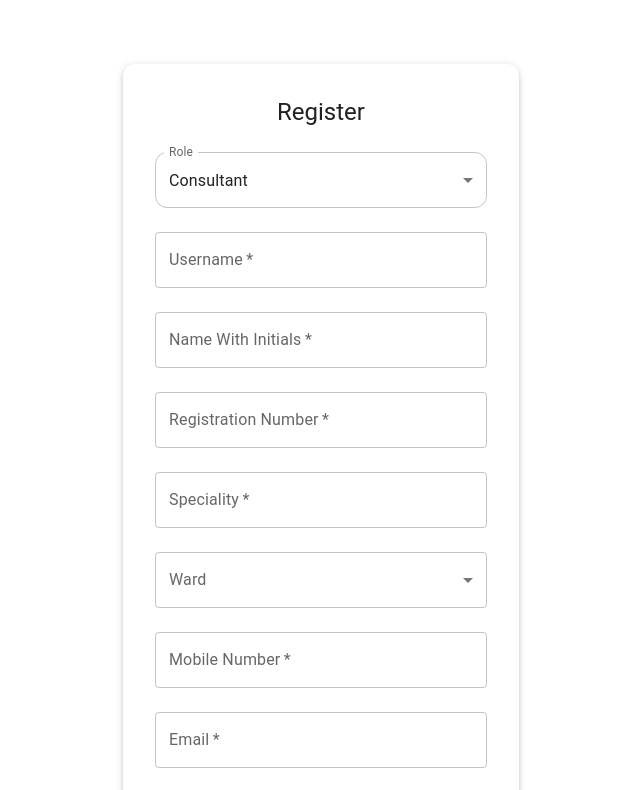
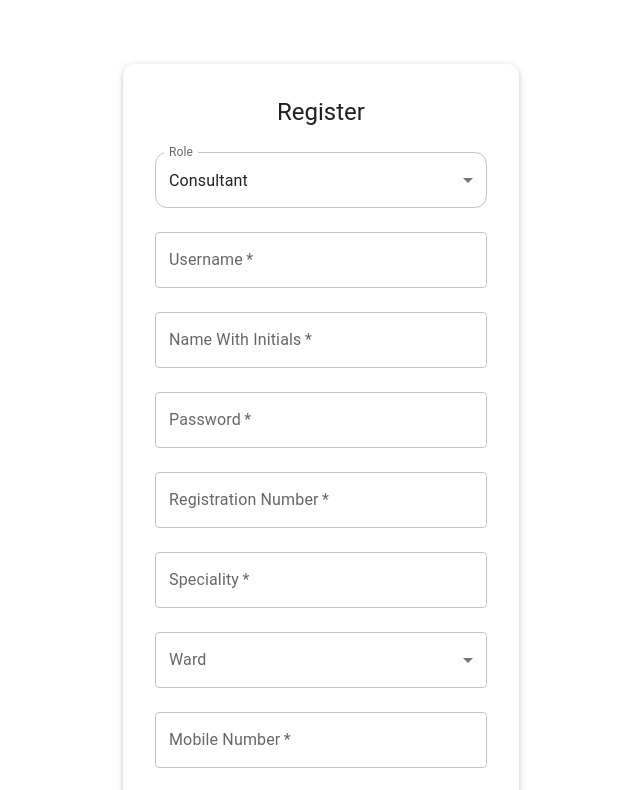
Before and after one commit to sameeraherath/Hdu_, a React (Vite) app in the folder client/: page /register in a window 1280 px wide. Shown: the top 790 px of the page, without its empty margins (319-959 px from the left). Built offline with nearby package versions, Linux system fonts and the light colour scheme.

Commit message:
Update form

```diff
--- a/client/src/pages/auth/Register.jsx
+++ b/client/src/pages/auth/Register.jsx
@@ -19,6 +19,7 @@ const Register = () => {
   const [role, setRole] = useState("Consultant");
   const [formData, setFormData] = useState({
     username: "",
+    password: "",
     nameWithInitials: "",
     registrationNumber: "",
     speciality: "",
@@ -39,9 +40,7 @@ const Register = () => {
   };
 
   const renderFormFields = () => {
-    switch (role) {
-      case "House Officer":
-        return (
+    const commonFields = (
       <>
         <TextField
           label="Username"
@@ -54,12 +53,13 @@ const Register = () => {
           sx={{ borderRadius: 3 }}
         />
         <TextField
-              label="Name With Initials"
+          label="Password"
+          type="password"
           variant="outlined"
           fullWidth
           margin="normal"
-              value={formData.nameWithInitials}
-              onChange={handleInputChange("nameWithInitials")}
+          value={formData.password}
+          onChange={handleInputChange("password")}
           required
           sx={{ borderRadius: 3 }}
         />
@@ -70,16 +70,6 @@ const Register = () => {
           margin="normal"
           value={formData.registrationNumber}
           onChange={handleInputChange("registrationNumber")}
-              required
-              sx={{ borderRadius: 3 }}
-            />
-            <TextField
-              label="Speciality"
-              variant="outlined"
-              fullWidth
-              margin="normal"
-              value={formData.speciality}
-              onChange={handleInputChange("speciality")}
           required
           sx={{ borderRadius: 3 }}
         />
@@ -129,7 +119,11 @@ const Register = () => {
         </FormControl>
       </>
     );
+
+    switch (role) {
+      case "House Officer":
       case "Medical Officer":
+      case "Consultant":
         return (
           <>
             <TextField
@@ -149,6 +143,17 @@ const Register = () => {
               margin="normal"
               value={formData.nameWithInitials}
               onChange={handleInputChange("nameWithInitials")}
+              required
+              sx={{ borderRadius: 3 }}
+            />
+            <TextField
+              label="Password"
+              type="password"
+              variant="outlined"
+              fullWidth
+              margin="normal"
+              value={formData.password}
+              onChange={handleInputChange("password")}
               required
               sx={{ borderRadius: 3 }}
             />
@@ -221,57 +226,7 @@ const Register = () => {
       case "Nurse":
         return (
           <>
-            <TextField
-              label="Username"
-              variant="outlined"
-              fullWidth
-              margin="normal"
-              value={formData.username}
-              onChange={handleInputChange("username")}
-              required
-              sx={{ borderRadius: 3 }}
-            />
-            <TextField
-              label="Registration Number"
-              variant="outlined"
-              fullWidth
-              margin="normal"
-              value={formData.registrationNumber}
-              onChange={handleInputChange("registrationNumber")}
-              required
-              sx={{ borderRadius: 3 }}
-            />
-            <FormControl fullWidth margin="normal">
-              <InputLabel>Ward</InputLabel>
-              <Select
-                value={formData.ward}
-                onChange={handleInputChange("ward")}
-                label="Ward"
-              >
-                <MenuItem value="Side A">Side A</MenuItem>
-                <MenuItem value="Side B">Side B</MenuItem>
-              </Select>
-            </FormControl>
-            <TextField
-              label="Mobile Number"
-              variant="outlined"
-              fullWidth
-              margin="normal"
-              value={formData.mobileNumber}
-              onChange={handleInputChange("mobileNumber")}
-              required
-              sx={{ borderRadius: 3 }}
-            />
-            <TextField
-              label="Email"
-              variant="outlined"
-              fullWidth
-              margin="normal"
-              value={formData.email}
-              onChange={handleInputChange("email")}
-              required
-              sx={{ borderRadius: 3 }}
-            />
+            {commonFields}
             <FormControl fullWidth margin="normal">
               <InputLabel>Grade</InputLabel>
               <Select
@@ -320,109 +275,6 @@ const Register = () => {
                 </MenuItem>
               </Select>
             </FormControl>
-
-            <FormControl fullWidth margin="normal">
-              <InputLabel>Sex</InputLabel>
-              <Select
-                value={formData.sex}
-                onChange={handleInputChange("sex")}
-                label="Sex"
-                required
-              >
-                <MenuItem value="Male">Male</MenuItem>
-                <MenuItem value="Female">Female</MenuItem>
-                <MenuItem value="Other">Other</MenuItem>
-              </Select>
-            </FormControl>
-          </>
-        );
-      case "Consultant":
-        return (
-          <>
-            <TextField
-              label="Username"
-              variant="outlined"
-              fullWidth
-              margin="normal"
-              value={formData.username}
-              onChange={handleInputChange("username")}
-              required
-              sx={{ borderRadius: 3 }}
-            />
-            <TextField
-              label="Name With Initials"
-              variant="outlined"
-              fullWidth
-              margin="normal"
-              value={formData.nameWithInitials}
-              onChange={handleInputChange("nameWithInitials")}
-              required
-              sx={{ borderRadius: 3 }}
-            />
-            <TextField
-              label="Registration Number"
-              variant="outlined"
-              fullWidth
-              margin="normal"
-              value={formData.registrationNumber}
-              onChange={handleInputChange("registrationNumber")}
-              required
-              sx={{ borderRadius: 3 }}
-            />
-            <TextField
-              label="Speciality"
-              variant="outlined"
-              fullWidth
-              margin="normal"
-              value={formData.speciality}
-              onChange={handleInputChange("speciality")}
-              required
-              sx={{ borderRadius: 3 }}
-            />
-            <FormControl fullWidth margin="normal">
-              <InputLabel>Ward</InputLabel>
-              <Select
-                value={formData.ward}
-                onChange={handleInputChange("ward")}
-                label="Ward"
-              >
-                <MenuItem value="Side A">Side A</MenuItem>
-                <MenuItem value="Side B">Side B</MenuItem>
-              </Select>
-            </FormControl>
-            <TextField
-              label="Mobile Number"
-              variant="outlined"
-              fullWidth
-              margin="normal"
-              value={formData.mobileNumber}
-              onChange={handleInputChange("mobileNumber")}
-              required
-              sx={{ borderRadius: 3 }}
-            />
-            <TextField
-              label="Email"
-              variant="outlined"
-              fullWidth
-              margin="normal"
-              value={formData.email}
-              onChange={handleInputChange("email")}
-              required
-              sx={{ borderRadius: 3 }}
-            />
-            <FormControl fullWidth margin="normal">
-              <InputLabel>Sex</InputLabel>
-              <Select
-                value={formData.sex}
-                onChange={handleInputChange("sex")}
-                label="Sex"
-                required
-              >
-                <MenuItem value="Male">Male</MenuItem>
-                <MenuItem value="Female">Female</MenuItem>
-                <MenuItem value="Other">Other</MenuItem>
-              </Select>
-            </FormControl>
           </>
         );
       default:
@@ -434,46 +286,28 @@ const Register = () => {
     e.preventDefault();
     setError("");
     try {
-      const userData = { role };
-      if (role === "House Officer") {
-        userData.username = formData.username;
-        userData.nameWithInitials = formData.nameWithInitials;
-        userData.registrationNumber = formData.registrationNumber;
-        userData.speciality = formData.speciality;
-        userData.ward = formData.ward;
-        userData.mobileNumber = formData.mobileNumber;
-        userData.email = formData.email;
-        userData.sex = formData.sex;
-      } else if (role === "Medical Officer") {
-        userData.username = formData.username;
-        userData.nameWithInitials = formData.nameWithInitials;
-        userData.registrationNumber = formData.registrationNumber;
-        userData.speciality = formData.speciality;
-        userData.ward = formData.ward;
-        userData.mobileNumber = formData.mobileNumber;
-        userData.email = formData.email;
-        userData.sex = formData.sex;
-      } else if (role === "Nurse") {
-        userData.username = formData.username;
-        userData.registrationNumber = formData.registrationNumber;
-        userData.ward = formData.ward;
-        userData.mobileNumber = formData.mobileNumber;
-        userData.email = formData.email;
-        userData.grade = formData.grade;
-        userData.sex = formData.sex;
-      } else if (role === "Consultant") {
-        userData.username = formData.username;
-        userData.nameWithInitials = formData.nameWithInitials;
-        userData.registrationNumber = formData.registrationNumber;
-        userData.speciality = formData.speciality;
-        userData.ward = formData.ward;
-        userData.mobileNumber = formData.mobileNumber;
-        userData.email = formData.email;
-        userData.sex = formData.sex;
+      const userData = {
+        role,
+        username: formData.username,
+        password: formData.password,
+        registrationNumber: formData.registrationNumber,
+        ward: formData.ward,
+        mobileNumber: formData.mobileNumber,
+        email: formData.email,
+        sex: formData.sex,
+        ...(role === "House Officer" ||
+        role === "Medical Officer" ||
+        role === "Consultant"
+          ? {
+              nameWithInitials: formData.nameWithInitials,
+              speciality: formData.speciality,
             }
+          : {}),
+        ...(role === "Nurse" ? { grade: formData.grade } : {}),
+      };
       await register(userData);
     } catch (err) {
-      setError("Registration failed. Username may already exist.");
+      setError("Registration failed. Username or email may already exist.");
       console.error(err);
     }
   };
```
Lines whose indentation alone changed are shown as unchanged.
